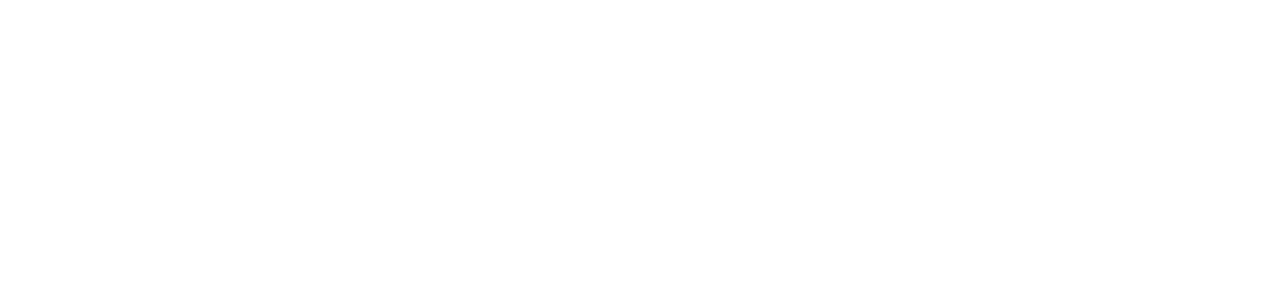
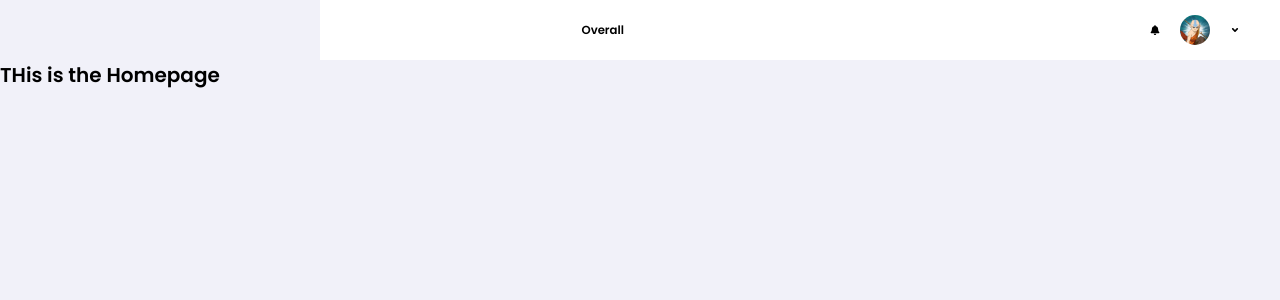
Before and after one commit to Abideen-program/dashboard, a React (Create React App) app: page / in a window 1280 px wide. Shown: the top 300 px of the page. Built offline with nearby package versions, Linux system fonts and the light colour scheme.

Commit message:
creating the overall bar

```diff
--- a/package.json
+++ b/package.json
@@ -8,6 +8,7 @@
     "@testing-library/user-event": "^13.5.0",
     "react": "^18.2.0",
     "react-dom": "^18.2.0",
+    "react-icons": "^4.8.0",
     "react-scripts": "5.0.1",
     "web-vitals": "^2.1.4"
   },
--- a/src/App.js
+++ b/src/App.js
@@ -1,10 +1,12 @@
+import Home from "./Components/Home/Home";
+import Header from "./Components/Routes/Header/Header";
 const App = () => {
   return (
     <>
+      <Header />
+      <Home />
+    </>
+  );
+};
 
-    </>
-
-  )
-}
-
-export default App
+export default App;
--- /dev/null
+++ b/src/Components/Home/Home.jsx
@@ -0,0 +1,9 @@
+const Home = () => {
+  return (
+    <>
+      <h1>THis is the Homepage</h1>
+    </>
+  );
+};
+
+export default Home;
--- /dev/null
+++ b/src/Components/Routes/Header/Header.jsx
@@ -0,0 +1,21 @@
+import classes from "./Header.module.css";
+import avatar from "../../../assets/avatar.jpeg";
+import { FaBell, FaAngleDown } from "react-icons/fa";
+const Header = () => {
+  return (
+    <>
+      <div className={classes.overall}>
+        <h3>Overall</h3>
+        <div className={classes.admin}>
+          <FaBell />
+          <div className={classes["image-container"]}>
+            <img src={avatar} alt="" />
+          </div>
+          <FaAngleDown />
+        </div>
+      </div>
+    </>
+  );
+};
+
+export default Header;
--- /dev/null
+++ b/src/Components/Routes/Header/Header.module.css
@@ -0,0 +1,33 @@
+.overall {
+  width: 75%;
+  height: 6rem;
+  background-color: #fff;
+  display: flex;
+  align-items: center;
+  justify-content: space-between;
+  margin-left: auto;
+  padding: 0 4rem;
+}
+
+.overall h3{
+    margin-left: auto;
+}
+
+.admin {
+  width: 70%;
+  display: flex;
+  align-items: center;
+  justify-content: flex-end;
+}
+
+.image-container {
+  width: 3rem;
+  border-radius: 50%;
+  margin: 0 2rem;
+}
+
+.image-container img {
+  width: 100%;
+  border-radius: 50%;
+  display: block;
+}
--- a/src/index.css
+++ b/src/index.css
@@ -12,4 +12,7 @@
 
 body {
   font-family: "Poppins";
+  width: 100%;
+  /* height: 100vh; */
+  background-color: #f1f1f9;
 }
```
Also changed, not shown: src/assets/avatar.jpeg (added), 1 other file (tests, documents, lock files or other folders).
